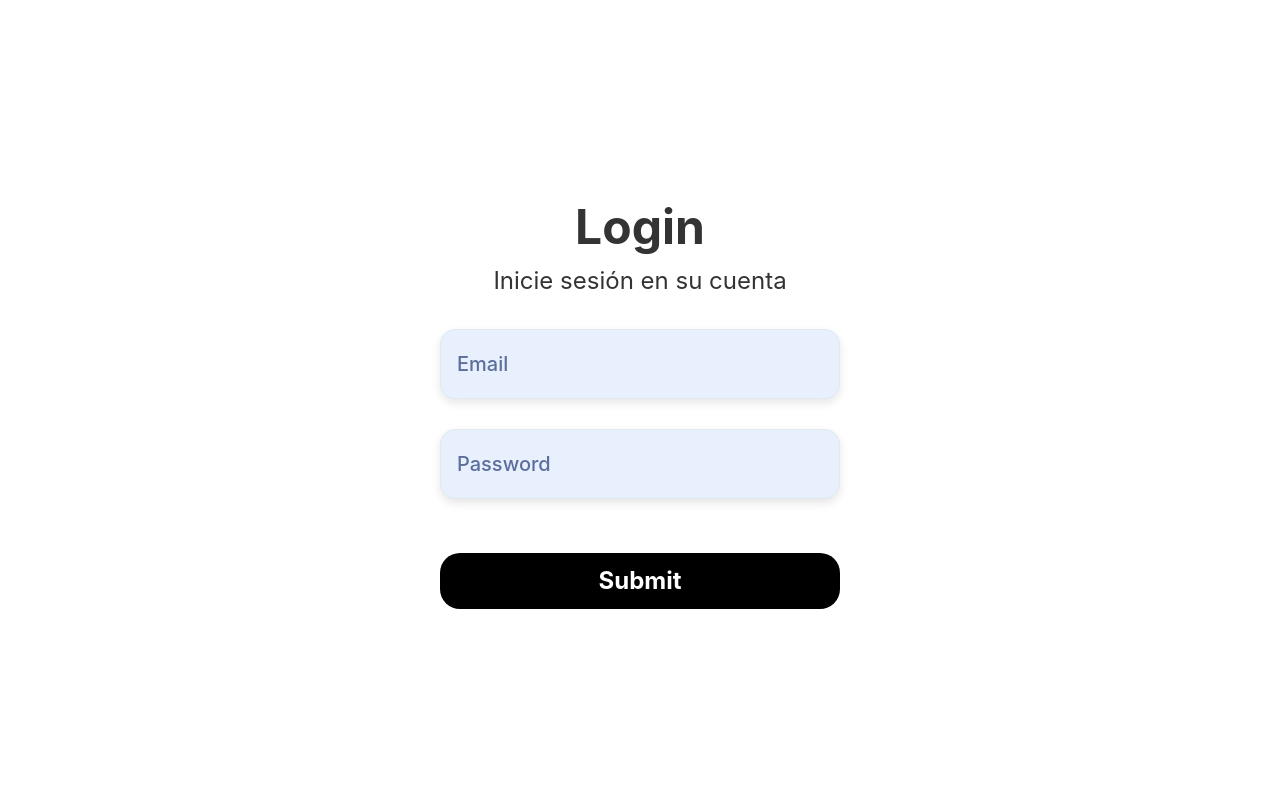
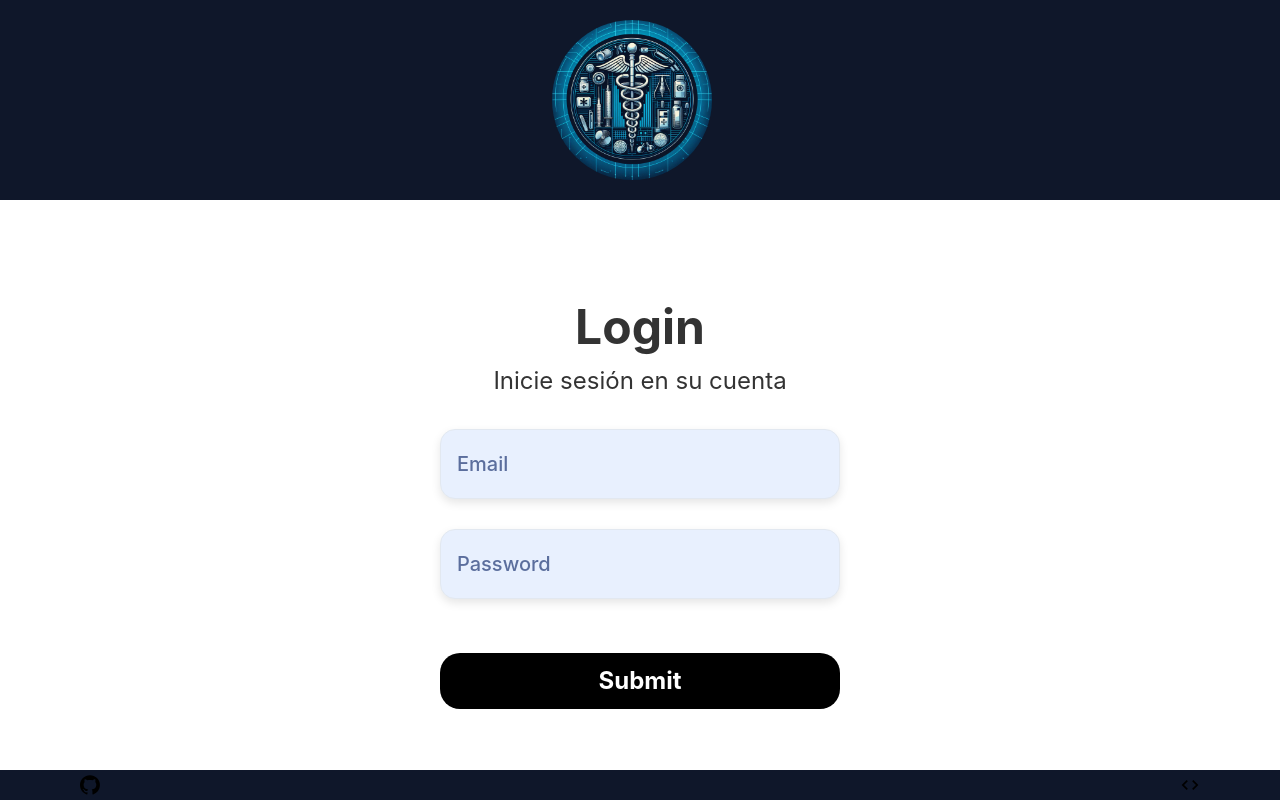
Before and after one commit to antoniobarreiroimmune/Final_Project_Client_Class, a React (Create React App) app: page /login in a window 1280 px wide. Built offline with nearby package versions, Linux system fonts and the light colour scheme.

Commit message:
Añade navbar a página de Login

```diff
--- a/src/components/Navbar/Navbar.jsx
+++ b/src/components/Navbar/Navbar.jsx
@@ -51,11 +51,12 @@ const Navbar = () => {
           </Box>
 
       </Flex>
-
+      {user && (
       <Flex
         display={{ base: "flex", xl: "none" }}
         alignItems="center"
       >
+
         <Box onClick={onToggle} mr={4}>
           <IconButton
             icon={isOpen ? <CloseIcon /> : <HamburgerIcon />}
@@ -65,11 +66,14 @@ const Navbar = () => {
           />
         </Box>
 
-        {user && (
+
+
           <AuthLink onClick={logout}>Logout</AuthLink>
-        )}
+
       </Flex>
+      )}
 
+       {user && (
       <Flex
         display={{ base: isOpen ? "block" : "none", xl: "flex" }}
         width={{ base: "full", xl: "auto" }}
@@ -104,6 +108,7 @@ const Navbar = () => {
           })}
         </Flex>
       </Flex>
+      )}
 
       <Flex
         direction={{ base: "column", md: "row" }}
--- a/src/pages/EditProcedure/EditProcedure.jsx
+++ b/src/pages/EditProcedure/EditProcedure.jsx
@@ -81,7 +81,6 @@ function EditProcedure() {
             <FormInput label="Segundo Apellido" value={procedure.lastName || ''} onChange={handleChange} name="lastName" />
             <FormInput label="DNI" value={procedure.dni || ''} onChange={handleChange} name="dni"  />
             <FormInput label="Dirección" value={procedure.address || ''} onChange={handleChange} name="address" />
-            <FormInput label="Ubicación" value={procedure.location || ''} onChange={handleChange} name="location" />
             <Text><strong>Órgano Judicial:</strong> {procedure.judicialBody || ''}</Text>
 
             <Flex direction="row" gap="1">
--- a/src/pages/LoginPage/LoginPage.jsx
+++ b/src/pages/LoginPage/LoginPage.jsx
@@ -1,17 +1,26 @@
 import React from 'react';
-import { Flex } from '@chakra-ui/react';
+import { Flex, Box, VStack } from '@chakra-ui/react';
 import LoginForm from '../../components/FormFront/FormFront';
 import { AuthProvider } from '../../contexts/AuthContext';
+import Navbar from '../../components/Navbar/Navbar';
+import Footer from '../../components/Footer/Footer';
+
 const LoginPage = () => {
   return (
     <Flex
-      align="center"
-      justify="center"
+      direction="column"
       h="100vh"
+      overflow="hidden"
     >
-      <AuthProvider>
-        <LoginForm />
-      </AuthProvider>
+      <Navbar />
+      <Box flex="1" overflowY="auto">
+        <AuthProvider>
+          <VStack justify="center" height="full">
+            <LoginForm />
+          </VStack>
+        </AuthProvider>
+      </Box>
+      <Footer />
     </Flex>
   );
 };
--- a/src/routes/AppRoutes.jsx
+++ b/src/routes/AppRoutes.jsx
@@ -73,7 +73,6 @@ const AppRoutes = () => {
           path: "*",
           element: <NotFoundPage />,
         },
-
       ],
 
     },
```
Also changed, not shown: public/logo192.png (deleted), public/logo512.png (deleted).
